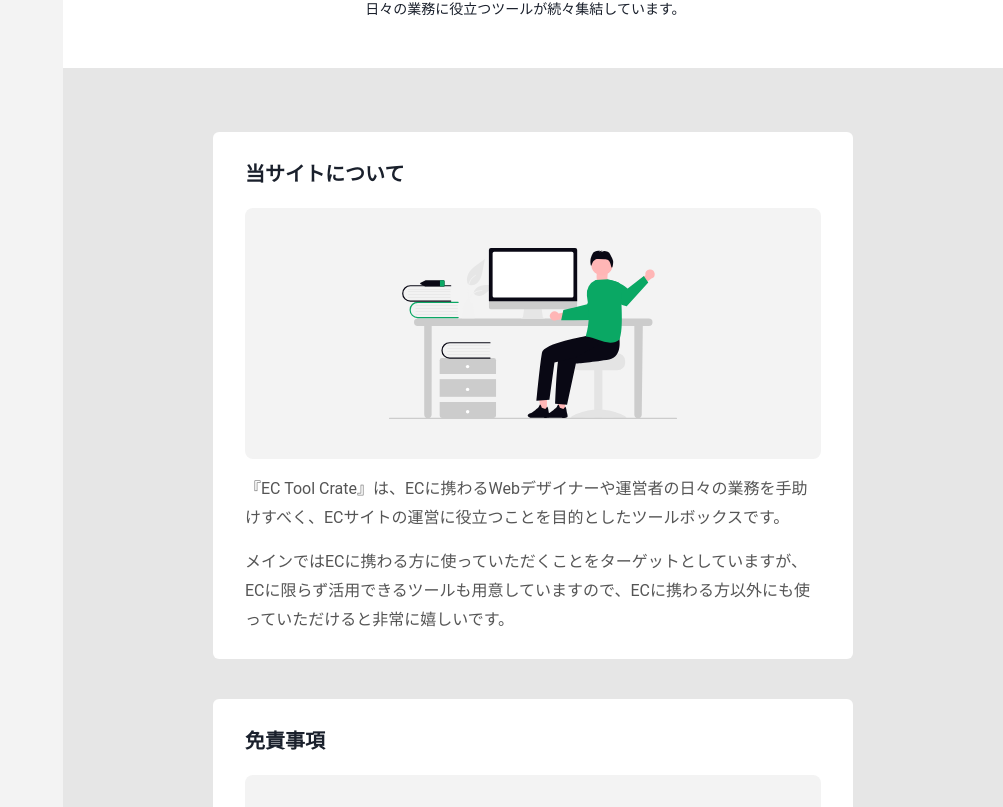
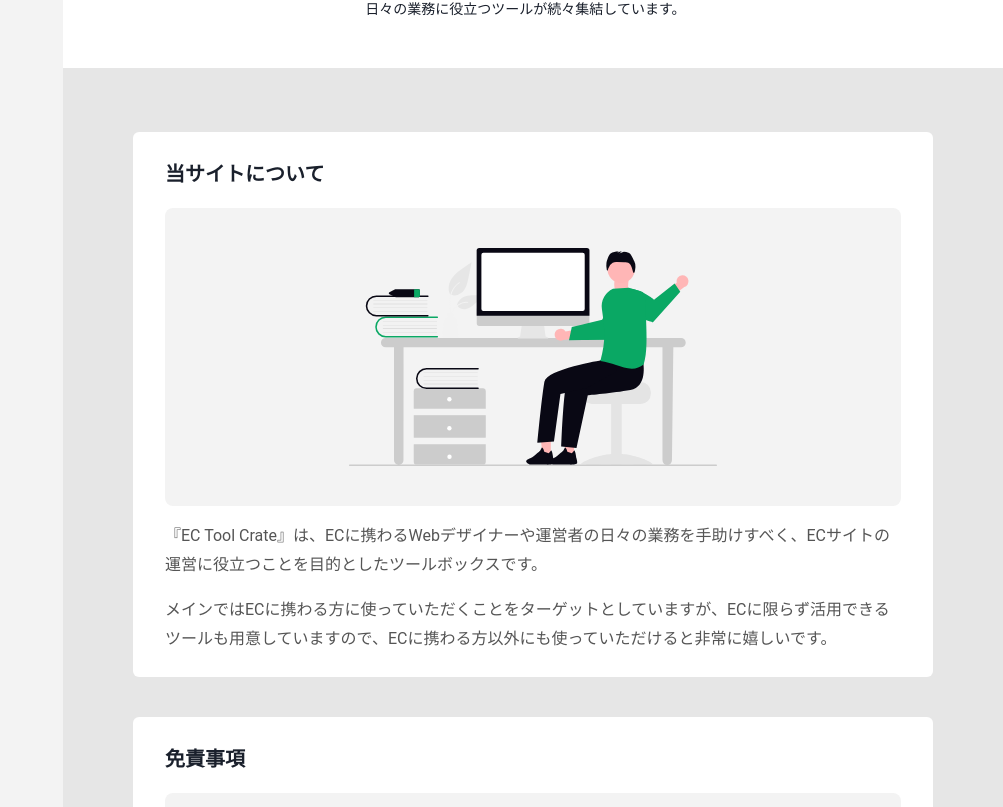
Before and after one commit to mimihokuro/app, a React (Vite) app: page / in a window 1280 px wide. Shown: the part 773-1580 px from the top of the page, without its empty margins (277-1280 px from the left). Built offline with nearby package versions, Linux system fonts and the light colour scheme.

Commit message:
🎨 トップコンテンツの横幅を調整

```diff
--- a/src/features/top/TopContents.jsx
+++ b/src/features/top/TopContents.jsx
@@ -76,7 +76,7 @@ const TopContents = () => {
     <Stack
       key={content.title}
       backgroundColor="#ffffff"
-      maxWidth={"640px"}
+      maxWidth={"800px"}
       width={"100%"}
       px={8}
       py={6}
```
